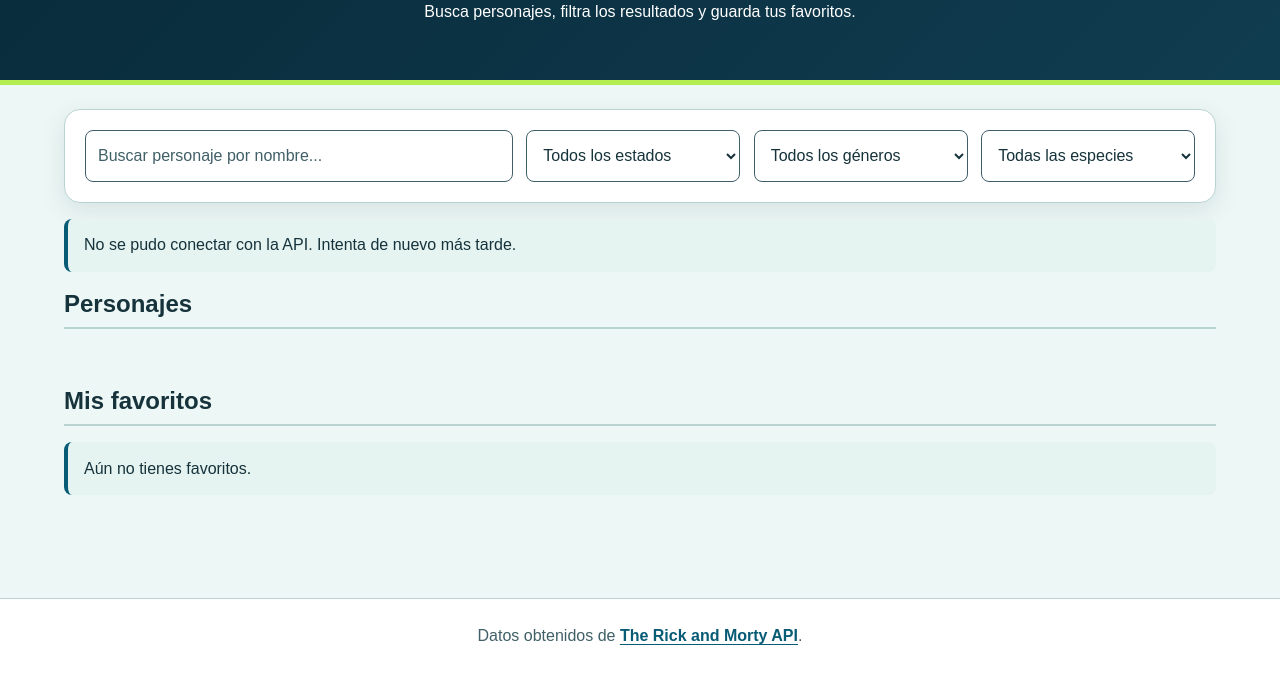
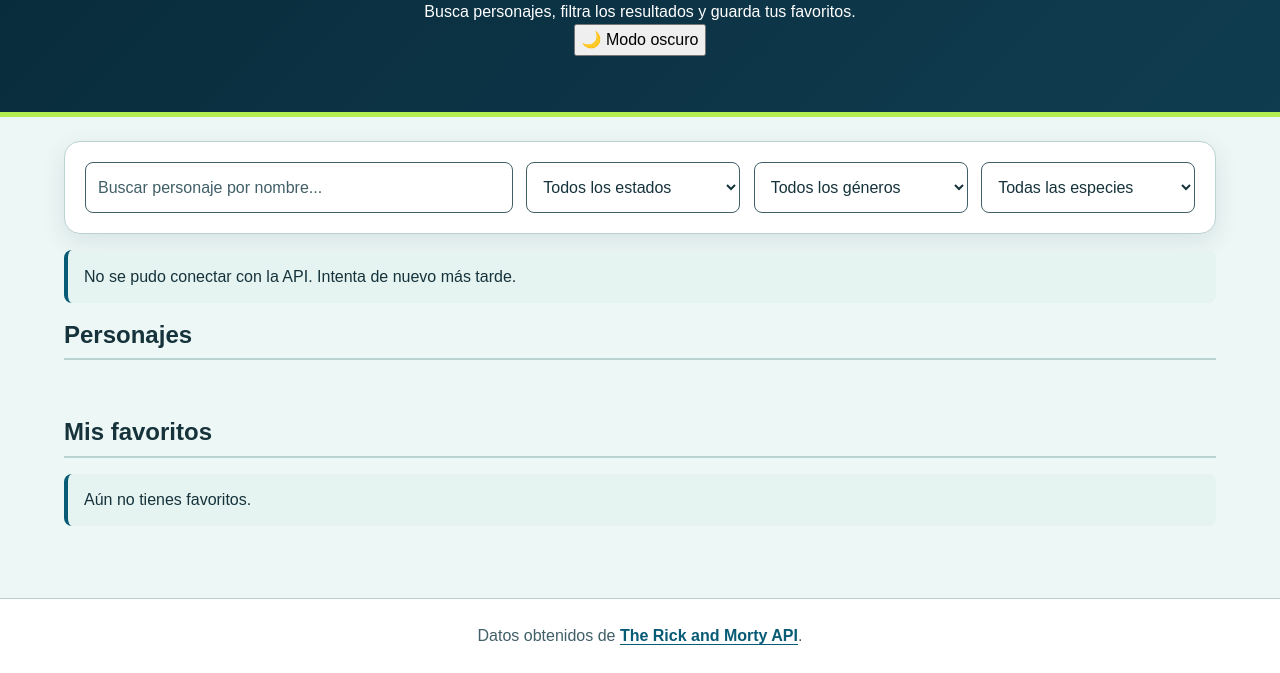
Before and after one commit to jessyfuentesguevara-png/proyecto-web-ia, a plain HTML site: page index.html in a window 1280 px wide. Shown: the part 127-800 px from the top of the page. Drawn offline with Linux system fonts and the light colour scheme; no server answers.

Commit message:
Agregar botón de modo oscuro en el encabezado

```diff
--- a/index.html
+++ b/index.html
@@ -29,6 +29,9 @@
   <header class="encabezado">
     <h1>Explorador Rick and Morty</h1>
     <p>Busca personajes, filtra los resultados y guarda tus favoritos.</p>
+
+    <!-- Botón para cambiar entre modo claro y modo oscuro; script.js le da la función -->
+    <button id="boton-tema" class="boton-tema" type="button" aria-pressed="false">🌙 Modo oscuro</button>
   </header>
 
   <main class="contenedor">
```
